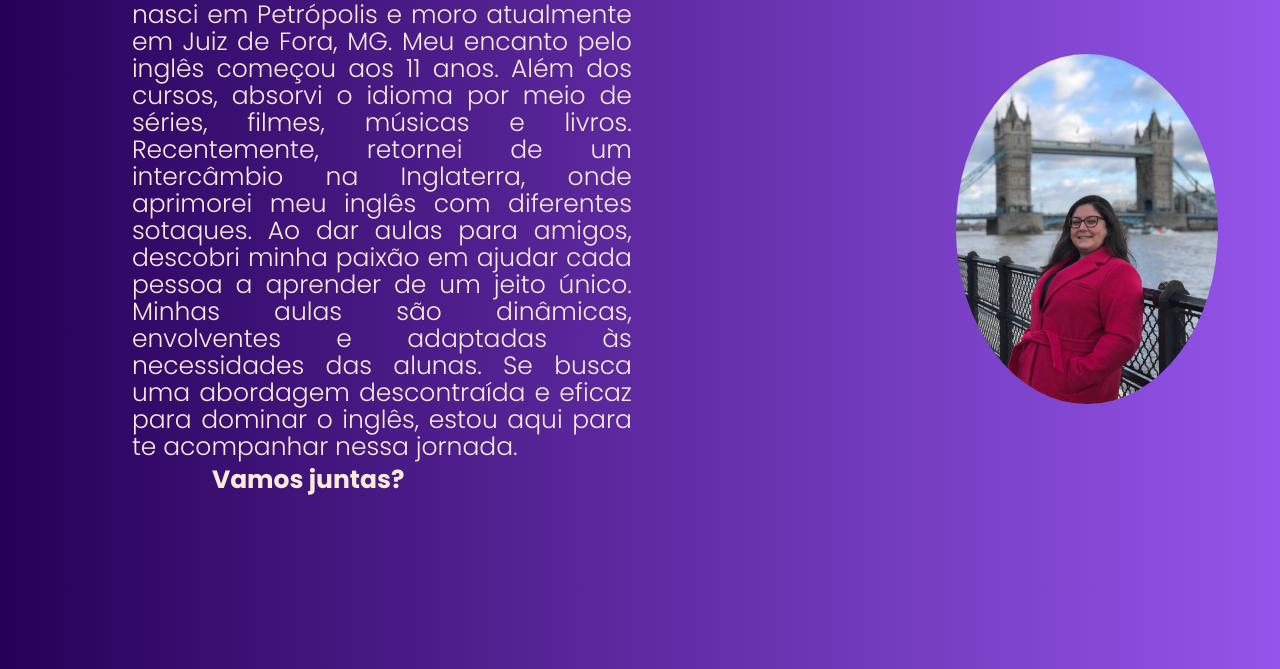
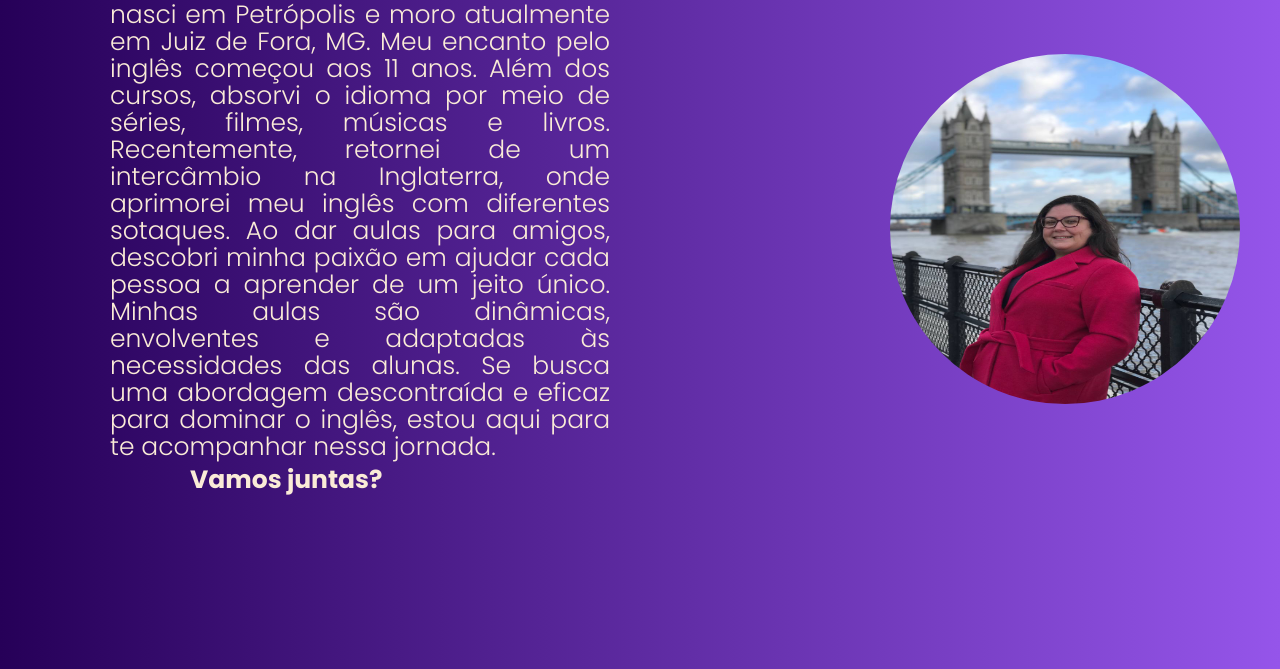
Before and after one commit to GabrielFFernandes/Teacher-Barbara, a plain HTML site: page index.html in a window 1280 px wide. Shown: the part 431-1100 px from the top of the page. Drawn offline with Linux system fonts and the light colour scheme; a script that the page names is missing; files whose address does not match are found by name.

Commit message:
minor changes

```diff
--- a/styles/styles.css
+++ b/styles/styles.css
@@ -206,7 +206,7 @@ main{
     padding: 0px;
     margin-top: 50px;
     margin-right: -150px;
-    width: 350;
+    width: 350px;
     height: 350px;
     border-radius: 50%;
     border: 10px #ee87ce;
```
